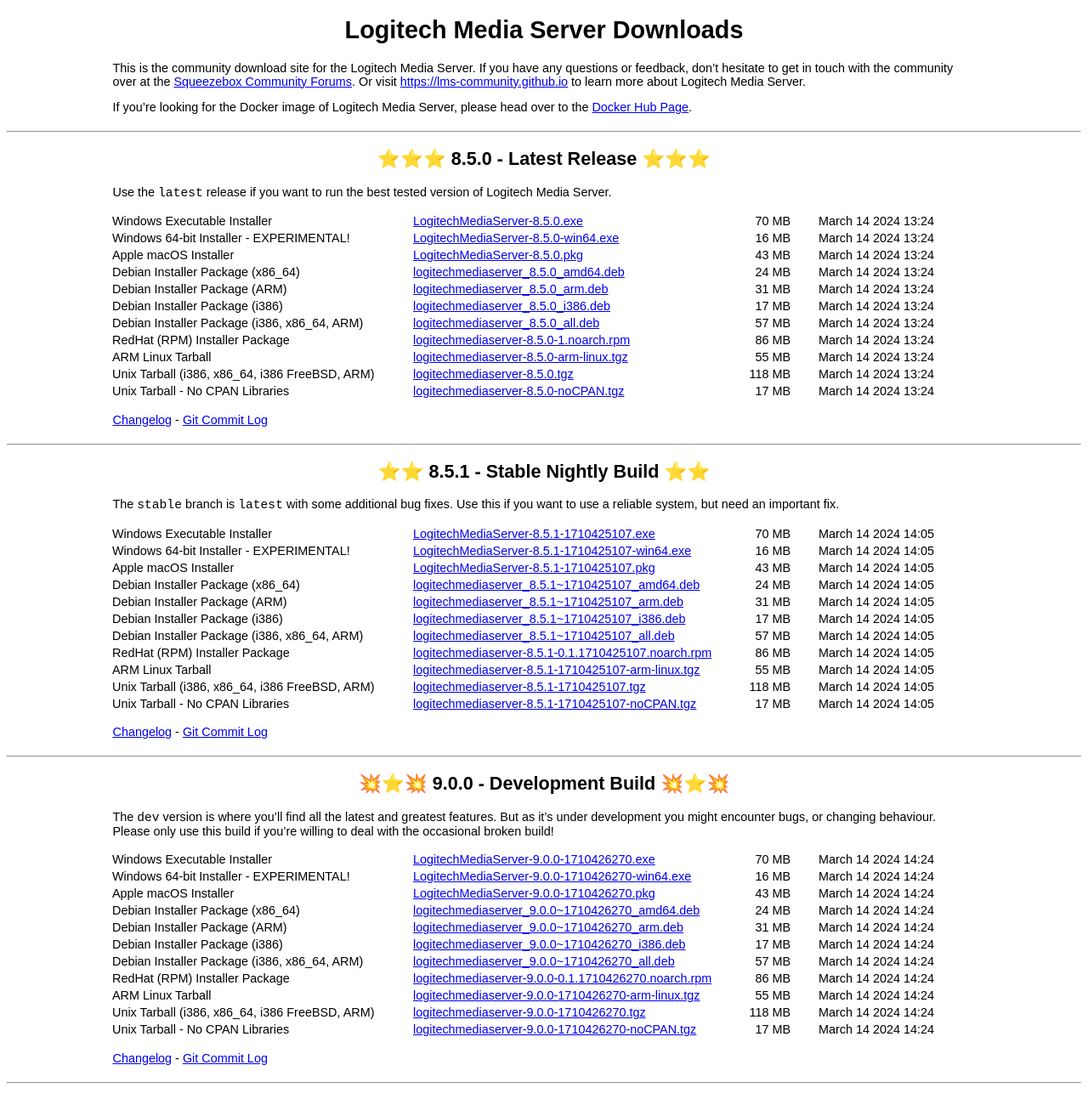
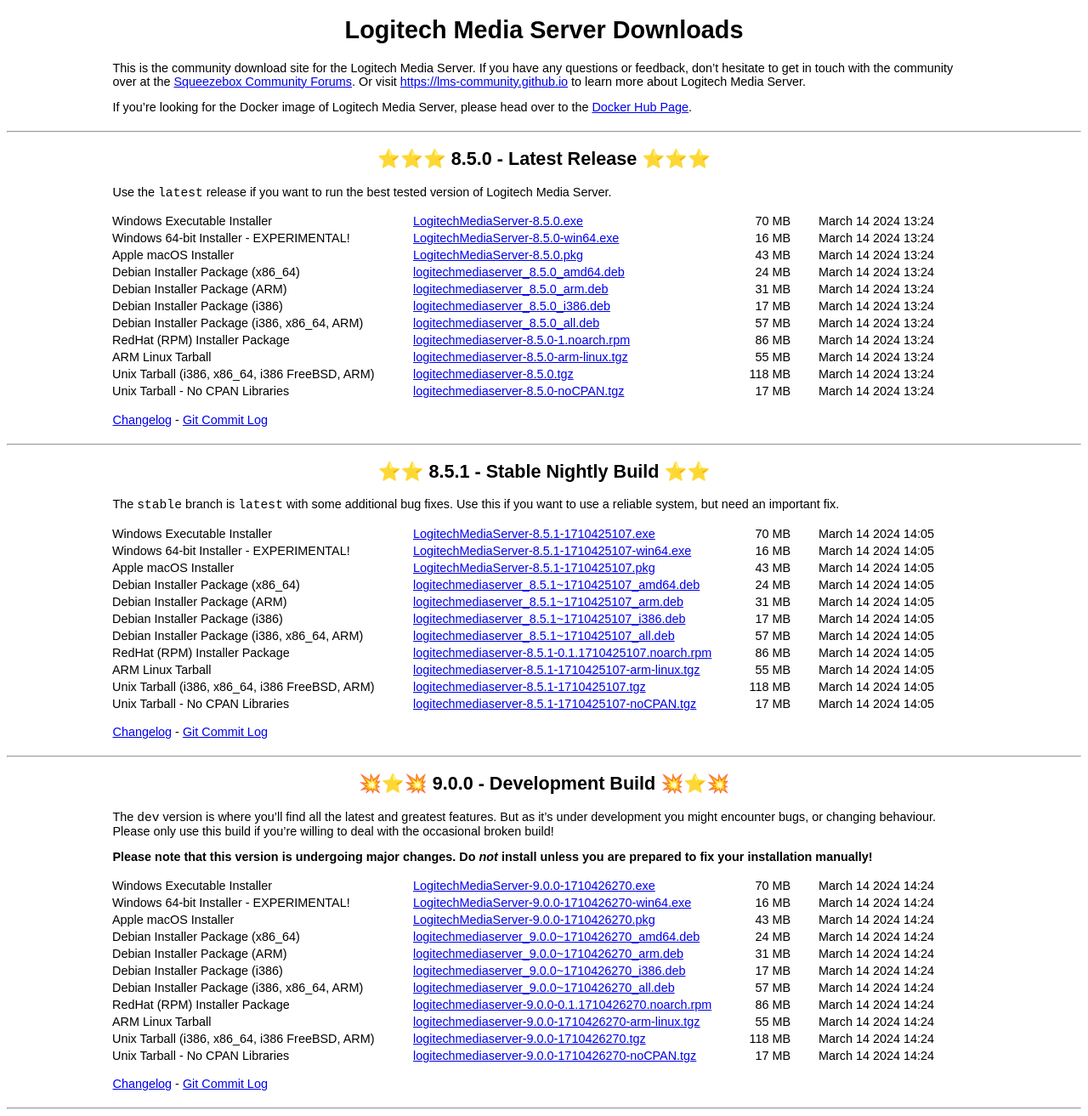
Before and after one commit to LMS-Community/lms-server-repository, a Jekyll site: the page built from index.md, in a window 1280 px wide. Shown: the whole page at 85% size. Built offline with Jekyll 4.4.1, drawn with Linux system fonts in a browser that asks for light colours; our own code applies the rules of GitHub Pages for plain Markdown files; before the commit the page ends 1283 px from its top, so only the background shows below that.

Commit message:
Update repo build script to better deal with the new version numbers.

```diff
--- a/_includes/release-block.md
+++ b/_includes/release-block.md
@@ -9,10 +9,10 @@
 
 {% if include.page[include.branch] %}
    {% assign branch = include.page[include.branch] %}
-[Changelog](https://htmlpreview.github.io/?https://raw.githubusercontent.com/Logitech/slimserver/{{ branch }}/Changelog8.html) -
+[Changelog](https://htmlpreview.github.io/?https://raw.githubusercontent.com/Logitech/slimserver/{{ branch }}/Changelog{{ include.version | split: "." | first }}.html) -
 [Git Commit Log](https://github.com/Logitech/slimserver/commits/{{ branch }})
 {% else %}
    {% assign branch = include.branch | truncate: 3, '' %}
-[Changelog](https://htmlpreview.github.io/?https://github.com/Logitech/slimserver/blob/public/{{ branch }}/Changelog8.html) -
+[Changelog](https://htmlpreview.github.io/?https://github.com/Logitech/slimserver/blob/public/{{ branch }}/Changelog{{ include.version | split: "." | first }}.html) -
 [Git Commit Log](https://github.com/Logitech/slimserver/commits/public/{{ branch }})
 {% endif %}
--- a/index.md
+++ b/index.md
@@ -32,7 +32,7 @@ If you're looking for the Docker image of Logitech Media Server, please head ove
 
 Use the `latest` release if you want to run the best tested version of Logitech Media Server.
 
-{% include release-block.md branch="latest" page=page %}
+{% include release-block.md branch="latest" page=page version=page.latest %}
 
 ---
 
@@ -41,7 +41,7 @@ Use the `latest` release if you want to run the best tested version of Logitech
 The `stable` branch is `latest` with some additional bug fixes. Use this if you want to use a reliable system,
 but need an important fix.
 
-{% include release-block.md branch=page.stable page=page %}
+{% include release-block.md branch=page.stable page=page version=page.stable %}
 
 ---
 
@@ -51,6 +51,9 @@ The `dev` version is where you'll find all the latest and greatest features. But
 you might encounter bugs, or changing behaviour. Please only use this build if you're willing to deal with
 the occasional broken build!
 
-{% include release-block.md branch=page.dev page=page %}
+**Please note that this version is undergoing major changes. Do _not_ install unless you are prepared to fix
+your installation manually!**
+
+{% include release-block.md branch=page.dev page=page version=page.dev %}
 
 ---
```
Also changed, not shown: .github/workflows/update-server-repository.yml, Gemfile.lock.
